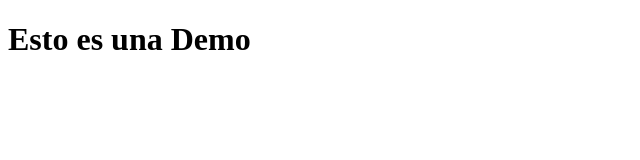
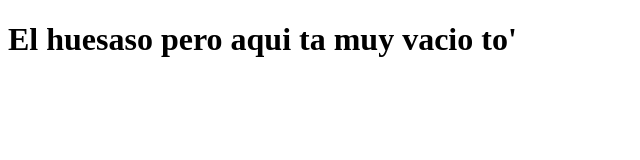
Before and after one commit to BlueW1zzY/demo, a plain HTML site: page index.html in a window 1280 px wide. Shown: the whole page, without its empty margins (0-640 px from the left). Drawn offline with Linux system fonts and the light colour scheme.

Commit message:
cambio de texto (linea 9)

```diff
--- a/index.html
+++ b/index.html
@@ -6,6 +6,6 @@
 <title>Sitio Demo</title>
 </head>
 <body>
-    <h1>Esto es una Demo</h1>
+    <h1>El huesaso pero aqui ta muy vacio to'</h1>
 </body>
 </html>
```
